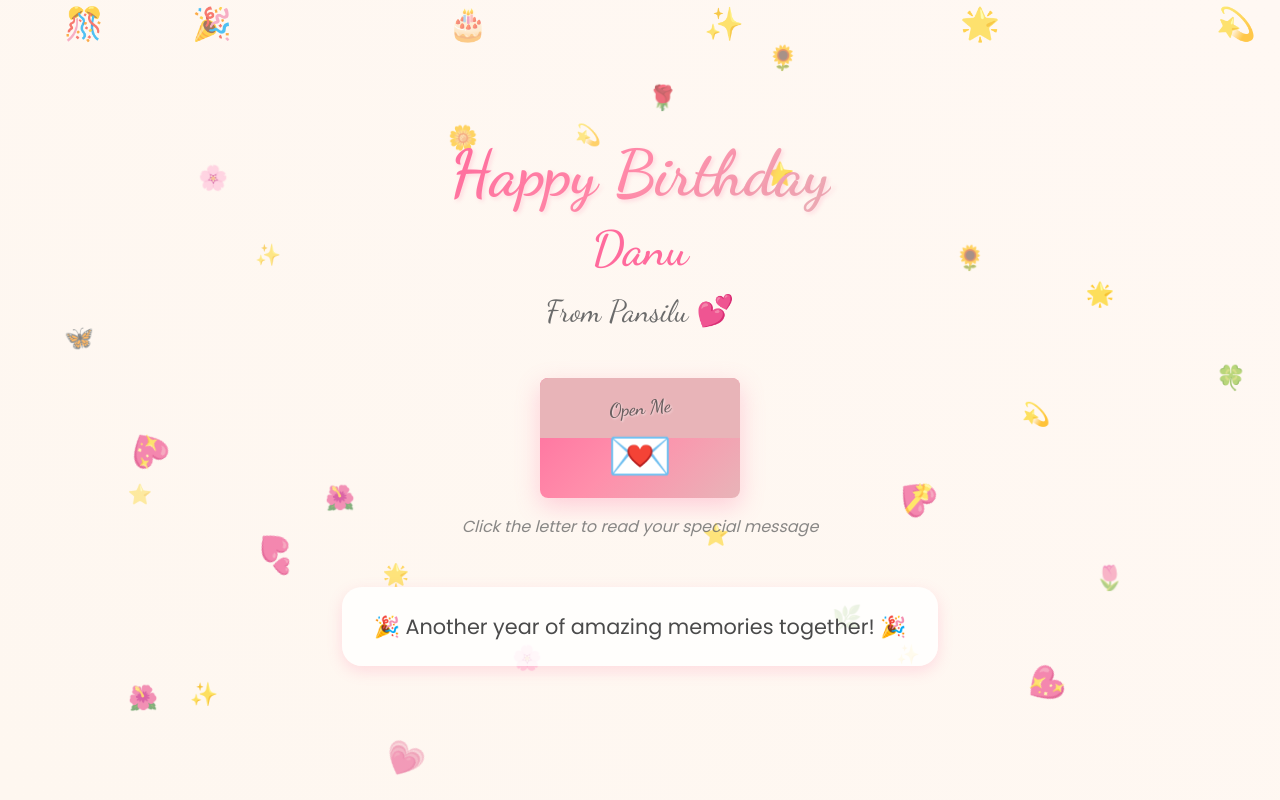
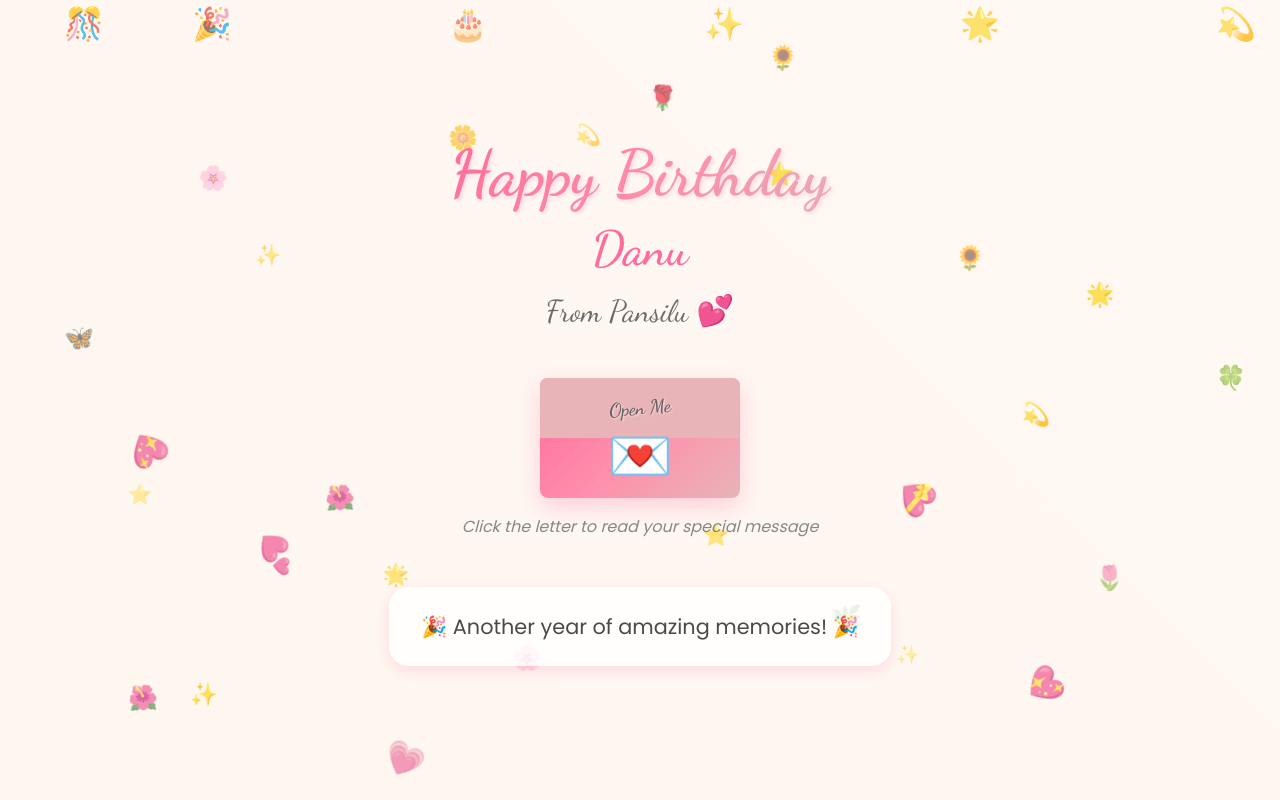
Before and after one commit to kpdevSE/Pansilu_Dhanu, a plain HTML site: page index.html in a window 1280 px wide. Drawn offline with Linux system fonts and the light colour scheme.

Commit message:
Update index.html

```diff
--- a/index.html
+++ b/index.html
@@ -92,7 +92,7 @@
       <!-- Birthday Message -->
       <section class="message-section">
         <div class="celebration-text">
-          <p>🎉 Another year of amazing memories together! 🎉</p>
+          <p>🎉 Another year of amazing memories! 🎉</p>
         </div>
       </section>
     </main>
```
